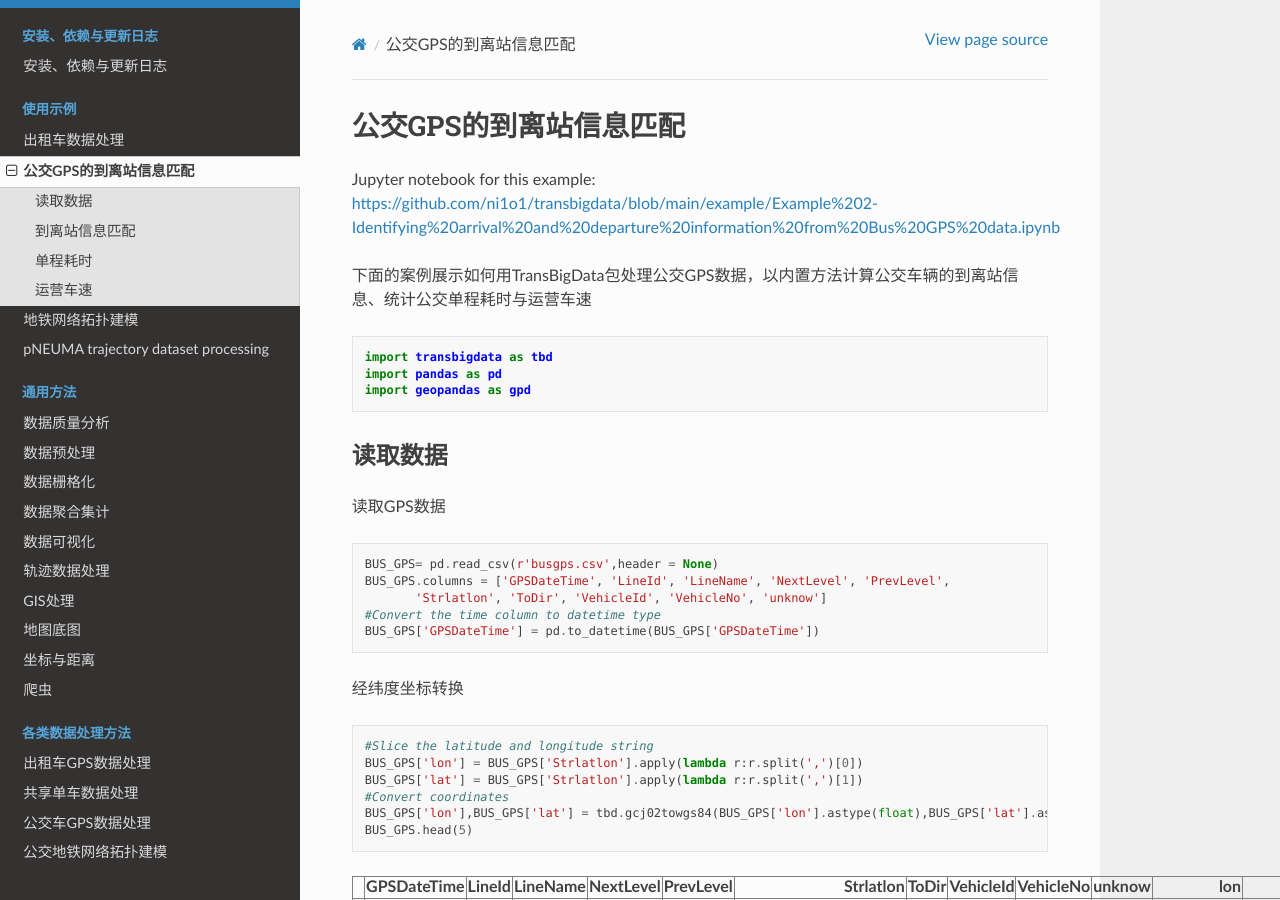
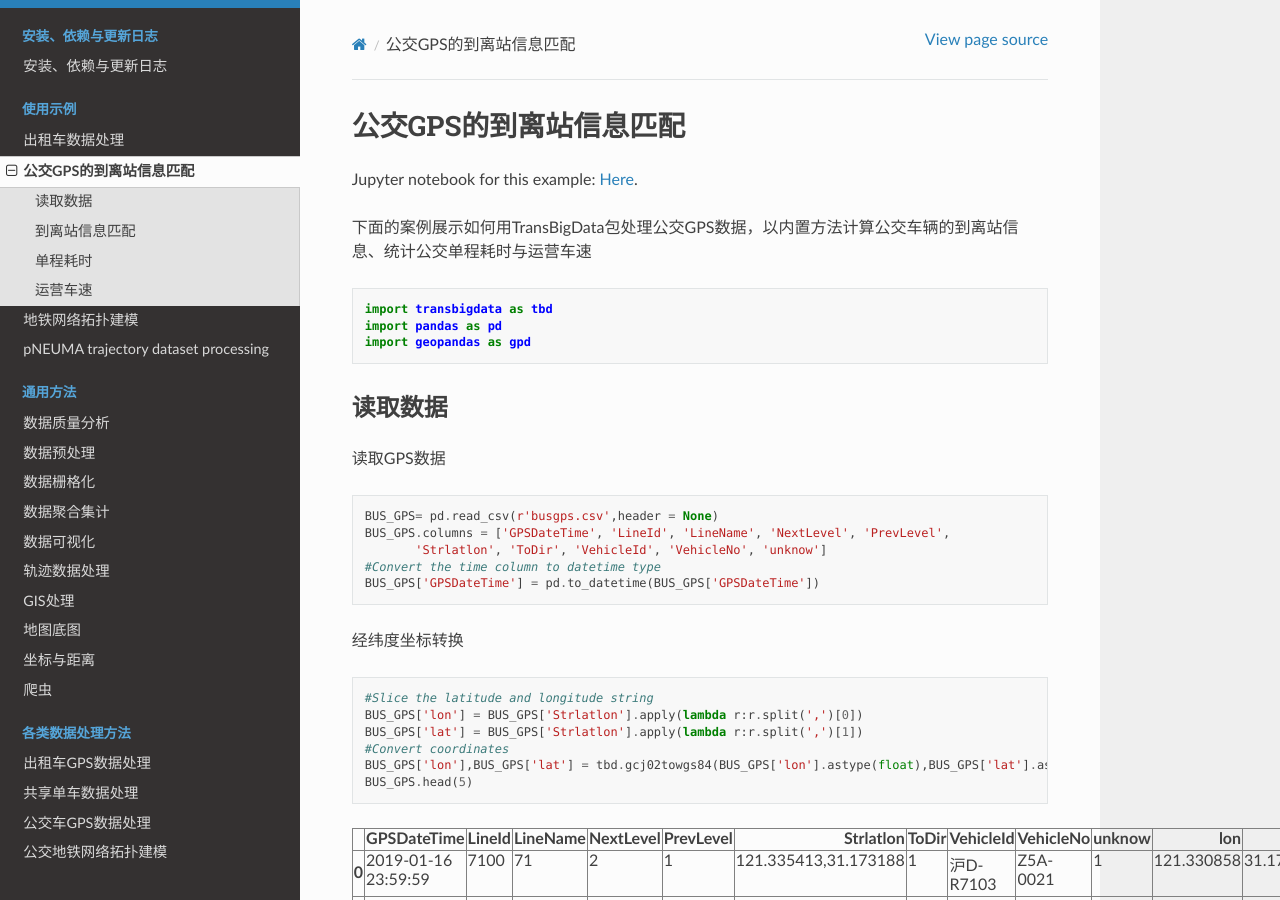
Before and after one commit to ni1o1/transbigdata-docs-en, a Sphinx documentation site: the page built from docs/source/example-busgps/example-busgps.rst, in a window 1280 px wide and 900 px high. Built offline with Sphinx 7.4.7 and the Read the Docs theme 2.0.0, drawn with Linux system fonts in a browser that asks for light colours.

Commit message:
update link

```diff
--- a/docs/source/Example-pNEUMA/Example-pNEUMA.rst
+++ b/docs/source/Example-pNEUMA/Example-pNEUMA.rst
@@ -1,7 +1,7 @@
 pNEUMA trajectory dataset processing
 ====================================
 
-| Jupyter notebook for this example: https://github.com/ni1o1/transbigdata/blob/main/example/Example%204-pNEUMA%20trajectory%20dataset%20processing.ipynb
+| Jupyter notebook for this example: `Here <https://github.com/ni1o1/transbigdata/blob/main/example/Example%204-pNEUMA%20trajectory%20dataset%20processing.ipynb>`__.
 | In this example, …the pNEUMA trajectory at Athens will be processed
   and visualized.
 | Note that the sample data has been reshaped to a neat form. The origin
--- a/docs/source/example-busgps/example-busgps.rst
+++ b/docs/source/example-busgps/example-busgps.rst
@@ -1,7 +1,7 @@
 公交GPS的到离站信息匹配
 =======================
 
-| Jupyter notebook for this example: https://github.com/ni1o1/transbigdata/blob/main/example/Example%202-Identifying%20arrival%20and%20departure%20information%20from%20Bus%20GPS%20data.ipynb
+| Jupyter notebook for this example: `Here <https://github.com/ni1o1/transbigdata/blob/main/example/Example%202-Identifying%20arrival%20and%20departure%20information%20from%20Bus%20GPS%20data.ipynb>`__.
 
 下面的案例展示如何用TransBigData包处理公交GPS数据，以内置方法计算公交车辆的到离站信息、统计公交单程耗时与运营车速
 
--- a/docs/source/example-taxi/example-taxi.rst
+++ b/docs/source/example-taxi/example-taxi.rst
@@ -1,7 +1,7 @@
 出租车数据处理
 ==============
 
-| Jupyter notebook for this example: https://github.com/ni1o1/transbigdata/blob/main/example/Example%201-Taxi%20GPS%20data%20processing.ipynb
+| Jupyter notebook for this example: `Here <https://github.com/ni1o1/transbigdata/blob/main/example/Example%201-Taxi%20GPS%20data%20processing.ipynb>`__.
 | 使用示例中的样例数据集在github仓库中，链接为：https://github.com/ni1o1/transbigdata/tree/main/example
 | 下面我们介绍如何使用TransBigData包，调用其中的函数实现对出租车GPS数据的快速处理。
 | 首先我们引入TransBigData包，并读取数据:
--- a/docs/source/metromodel/metromodel.rst
+++ b/docs/source/metromodel/metromodel.rst
@@ -1,7 +1,7 @@
 地铁网络拓扑建模
 ================
 
-| Jupyter notebook for this example: https://github.com/ni1o1/transbigdata/blob/main/example/Example%203-Modeling%20for%20subway%20network%20topology.ipynb
+| Jupyter notebook for this example: `Here <https://github.com/ni1o1/transbigdata/blob/main/example/Example%203-Modeling%20for%20subway%20network%20topology.ipynb>`__.
 
 下面的案例展示如何用TransBigData包抓取地铁线路，并构建地铁线网的拓扑网络模型
 
```
